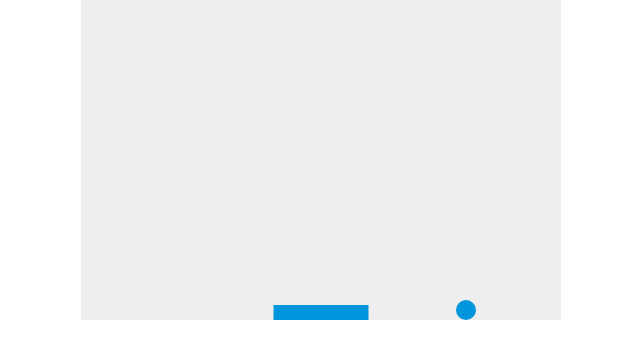
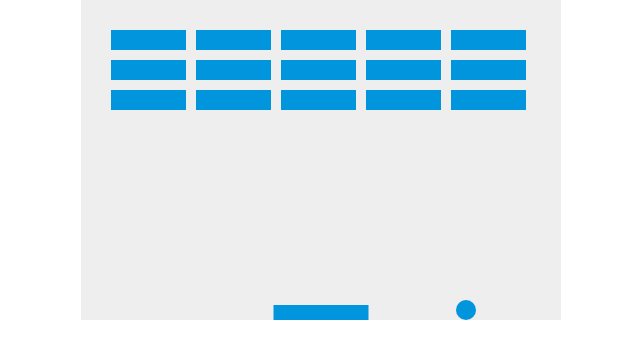
Before and after one commit to energeist/acs-1320-breakout-game, a plain HTML site: page index.html in a window 1280 px wide. Shown: the whole page, without its empty margins (319-959 px from the left). Drawn offline with Linux system fonts and the light colour scheme.

Commit message:
bricks drawn

```diff
--- a/index.html
+++ b/index.html
@@ -31,6 +31,21 @@
       let paddleX = (canvas.width - paddleWidth) / 2;
       let rightPressed = false;
       let leftPressed = false;
+      const brickRowCount = 3;
+      const brickColumnCount = 5;
+      const brickWidth = 75;
+      const brickHeight = 20;
+      const brickPadding = 10;
+      const brickOffsetTop = 30;
+      const brickOffsetLeft = 30;
+      const bricks = [];
+
+      for (let c = 0; c < brickColumnCount; c++) {
+        bricks[c] = [];
+        for (let r = 0; r < brickRowCount; r++) {
+          bricks[c][r] = { x: 0, y: 0 };
+        }
+      }
 
       document.addEventListener("keydown", keyDownHandler, false);
       document.addEventListener("keyup", keyUpHandler, false);
@@ -54,6 +69,7 @@
 
       function draw() {
         ctx.clearRect(0, 0, canvas.width, canvas.height);
+        drawBricks();
         drawBall();
         drawPaddle();
         if (x + dx > canvas.width - ballRadius || x + dx < ballRadius) {
@@ -106,6 +122,22 @@
         }
       }
 
+      function drawBricks() {
+        for (let c = 0; c < brickColumnCount; c++) {
+          for (let r = 0; r < brickRowCount; r++) {
+            const brickX = c * (brickWidth + brickPadding) + brickOffsetLeft;
+            const brickY = r * (brickHeight + brickPadding) + brickOffsetTop;
+            bricks[c][r].x = brickX;
+            bricks[c][r].y = brickY;
+            ctx.beginPath();
+            ctx.rect(brickX, brickY, brickWidth, brickHeight);
+            ctx.fillStyle = "#0095DD";
+            ctx.fill();
+            ctx.closePath();
+          }
+        }
+      }
+
       const interval = setInterval(draw, 10);
 
     </script>
```
